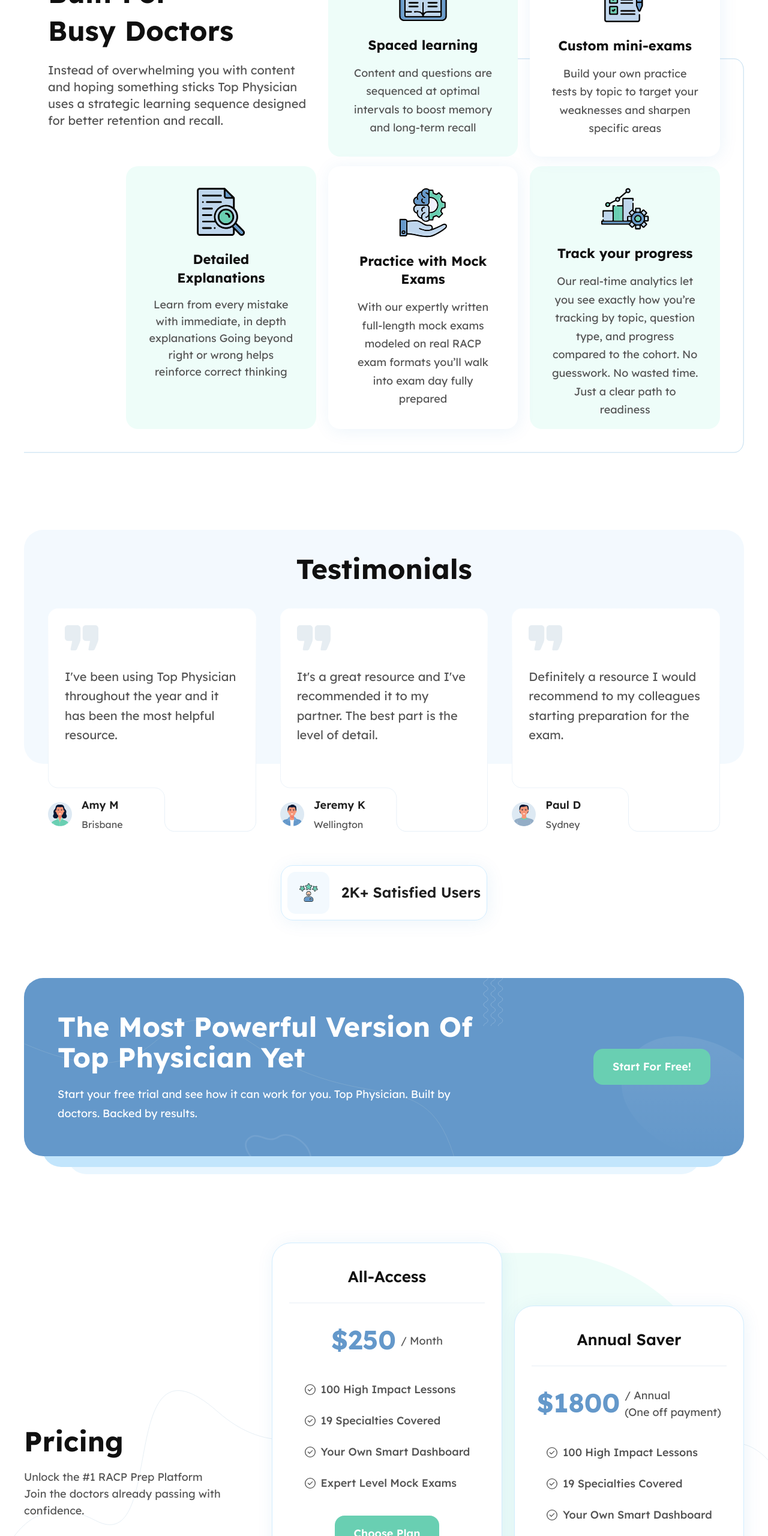
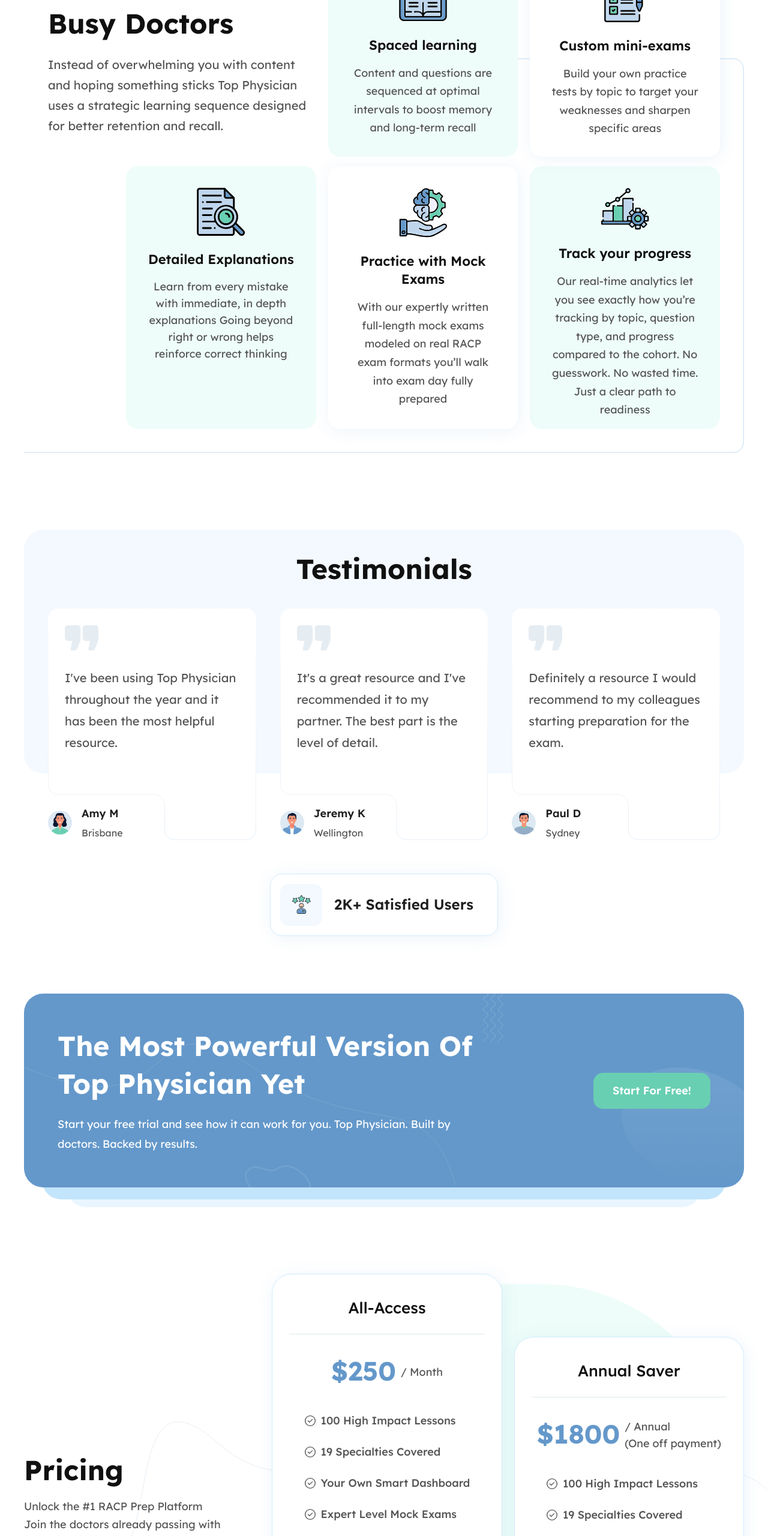
Before and after one commit to yashzindex/top-physician, a website: page public/index.html in a window 1280 px wide. Shown: the part 3956-6516 px from the top of the page at 60% size. Drawn offline with nearby package versions, Linux system fonts and the light colour scheme.

Commit message:
change in sections round 2

```diff
--- a/public/index.html
+++ b/public/index.html
@@ -854,7 +854,7 @@
                   class="text-background text-3xl md:text-4xl xl:text-5.5 2xl:text-50 font-bold md:text-left text-center leading-snug capitalize mb-3 md:mb-5 2xl:mb-8">
                   Built for <br class="hidden xl:block"> Busy Doctors
                 </h3>
-                <p class="text-base  lg:text-xl  md:text-left text-center">Instead of
+                <p class="text-base lg:text-xl md:text-left leading-170 text-center">Instead of
                   overwhelming you with content and hoping
                   something sticks Top Physician uses a strategic learning sequence
                   designed for better retention and recall.</p>
@@ -867,7 +867,7 @@
                     <img src="./image/spaced-learning.svg" alt="spaced-learning" class="object-contain h-full w-full">
                   </div>
                   <div class="h-full mt-auto">
-                    <h3 class=" font-bold text-background text-xl  lg:text-22 mt-7 mb-3 lg:mt-6 lg:mb-4">
+                    <h3 class="font-semibold text-background text-xl  lg:text-22 mt-7 mb-3 lg:mt-6 lg:mb-4">
                       Spaced learning</h3>
                     <p class=" text-base  lg:text-lg leading-170">Content and questions
                       are
@@ -880,7 +880,7 @@
                     <img src="./image/custom-mini-exm.svg" alt="custom-mini-exam" class="object-contain h-full w-full">
                   </div>
                   <div class="h-full mt-auto">
-                    <h3 class=" font-bold text-background text-xl  lg:text-22  mt-7 mb-3 lg:mt-6 lg:mb-4">
+                    <h3 class="font-semibold text-background text-xl  lg:text-22  mt-7 mb-3 lg:mt-6 lg:mb-4">
                       Custom mini-exams</h3>
                     <p class=" text-base  lg:text-lg leading-170">Build your own practice
                       tests by topic to target your weaknesses and sharpen specific areas</p>
@@ -899,7 +899,7 @@
                 </div>
                 <div class="h-full mt-auto">
 
-                  <h3 class=" font-bold text-background text-xl  lg:text-22  mt-7 mb-3 lg:mt-6 lg:mb-4">
+                  <h3 class="font-semibold text-background text-xl  lg:text-22  mt-7 mb-3 lg:mt-6 lg:mb-4">
                     Detailed Explanations</h3>
                   <p class=" text-base lg:text-lg ">Learn from every mistake with immediate, in depth explanations Going
                     beyond right or wrong helps reinforce correct
@@ -913,7 +913,7 @@
                 </div>
                 <div class="h-full mt-auto">
 
-                  <h3 class=" font-bold text-background text-xl  lg:text-22  mt-7 mb-3 lg:mt-6 lg:mb-4">Practice with
+                  <h3 class="font-semibold text-background text-xl  lg:text-22  mt-7 mb-3 lg:mt-6 lg:mb-4">Practice with
                     Mock
                     Exams</h3>
                   <p class=" text-base  lg:text-lg leading-170">With our expertly written full-length mock exams modeled on real RACP
@@ -927,7 +927,7 @@
                 </div>
                 <div class="h-full mt-auto">
 
-                  <h3 class=" font-bold text-background text-xl  lg:text-22  mt-7 mb-3 lg:mt-6 lg:mb-4">Track your
+                  <h3 class="font-semibold text-background text-xl  lg:text-22  mt-7 mb-3 lg:mt-6 lg:mb-4">Track your
                     progress</h3>
                   <p class=" text-base  lg:text-lg leading-170">Our real-time analytics let you see exactly how you’re tracking by
                     topic,
@@ -965,7 +965,7 @@
                     <img src="./image/Quote.svg" alt="quote" class="object-contain">
                   </div>
                   <div class="">
-                    <p class="text-lg xl:text-xl xxl:text-22 leading-relaxed">I've been using Top Physician throughout the year and it has been the most helpful resource.</p>
+                    <p class="text-lg xl:text-xl xxl:text-22 leading-180">I've been using Top Physician throughout the year and it has been the most helpful resource.</p>
                   </div>
 
                   <div class="absolute inset-0 -z-1">
@@ -992,7 +992,7 @@
                     <img src="./image/Quote.svg" alt="quote" class="object-contain">
                   </div>
                   <div class="">
-                    <p class="text-lg xl:text-xl xxl:text-22 leading-relaxed">It's a great resource and I've recommended it to my partner. The best part is the level of detail.</p>
+                    <p class="text-lg xl:text-xl xxl:text-22 leading-180">It's a great resource and I've recommended it to my partner. The best part is the level of detail.</p>
                   </div>
 
                   <div class="absolute inset-0 -z-1">
@@ -1019,7 +1019,7 @@
                     <img src="./image/Quote.svg" alt="quote" class="object-contain">
                   </div>
                   <div class="">
-                    <p class="text-lg xl:text-xl xxl:text-22 leading-relaxed">Definitely a resource I would recommend to my colleagues starting preparation for the exam.</p>
+                    <p class="text-lg xl:text-xl xxl:text-22 leading-180">Definitely a resource I would recommend to my colleagues starting preparation for the exam.</p>
                   </div>
 
                   <div class="absolute inset-0 -z-1">
@@ -1044,7 +1044,7 @@
 
         <!-- satisfied user -->
         <div class="w-fit mt-11 md:mt-14 xxl:mt-24 mx-auto">
-        <div class="rounded-2xl md:rounded-20 border border-[#D1EDFF] abs-shadow p-2.5 w-fit flex justify-center items-center gap-5">
+        <div class="rounded-2xl md:rounded-20 border border-[#D1EDFF] abs-shadow p-2.5 xl:p-4 !pr-5 xl:!pr-10 w-fit flex justify-center items-center gap-5">
             <div class="bg-accent rounded-[14px] p-3.5 flex justify-center items-center size-60px md:size-[70px]">
               <img src="./image/satisfied.svg" alt="satisfied" class="object-contain">
             </div>
@@ -1062,14 +1062,14 @@
           <div class="relative !overflow-hidden py-8 sm:py-10 md:py-14 xxl:py-16 px-6 md:px-10 xl:px-14 2xl:px-20 flex max-md:flex-col justify-between items-center max-md:text-center">
             <!-- content -->
             <div class="relative z-2 max-w-3xl max-md:pb-8 md:pr-10">
-              <h5 class="text-white text-3xl md:text-4xl xl:text-5.5 2xl:text-50 font-bold capitalize mb-3 md:mb-5 2xl:mb-9">The Most Powerful Version of Top Physician Yet</h5>
+              <h5 class="text-white text-3xl md:text-4xl xl:text-5.5 2xl:text-50 font-bold leading-snug capitalize mb-3 md:mb-5 2xl:mb-9">The Most Powerful Version of Top Physician Yet</h5>
               <div class="xxl:pr-56">
-                <p class="text-white text-base md:text-lg xxl:text-xxl leading-[175%] max-sm:px-2">Start your free trial and see how it can work for you.
+                <p class="text-white text-base md:text-lg xxl:text-xxl leading-180 max-sm:px-2">Start your free trial and see how it can work for you.
                   Top Physician. Built by doctors. Backed by results.</p>
               </div>
             </div>
             <div class="relative z-2">
-              <a href="#" class="inline-block whitespace-nowrap bg-accent-dark-green hover:bg-accent-dark-sky transition-all duration-300 py-3.5 px-8 xl:py-4 capitalize text-white text-lg xxl:text-22 font-semibold rounded-2xl xxl:rounded-20">Start for Free!</a>
+              <a href="#" class="inline-block whitespace-nowrap bg-accent-dark-green hover:bg-accent-light-green hover:text-accent-dark-green transition-all duration-300 py-3.5 px-8 xl:py-4 capitalize text-white text-lg xxl:text-22 font-semibold rounded-2xl xxl:rounded-20">Start for Free!</a>
             </div>
             <!-- blob -->
             <div class="absolute bottom-0 right-0 xl:-right-[3%] w-3/5 max-md:h-1/3 md:w-[20%]">
@@ -1109,7 +1109,7 @@
               >
                 Pricing
               </h6>
-              <p class="text-base lg:text-lg xxl:text-xl mb-2">
+              <p class="text-base lg:text-lg xxl:text-xl leading-170 mb-2">
                 Unlock the #1 RACP Prep Platform<br class="hidden sm:block" />
                 Join the doctors already passing with confidence.
               </p>
@@ -1126,11 +1126,11 @@
                 <div class="flex-1 h-full bg-white border border-[#D1EDFF] rounded-20 md:rounded-4xl abs-shadow" >
                   <div class="pt-5 pb-8 md:pt-9 px-5 xxs:px-7 md:pb-12 flex flex-col items-center">
                     <div class="mb-5 md:mb-6 2xl:mb-8">
-                      <h6 class="text-background text-22 xl:text-26 font-semibold">
+                      <h6 class="text-background text-22 xl:text-26 font-medium">
                         All-Access
                       </h6>
                     </div>
-                    <hr class="w-full border-t border-[#E8EFF5] mb-5 lg:mb-7" />
+                    <hr class="w-full border-t border-[#DEE8EF] mb-5 lg:mb-7" />
                     <div class="flex flex-row justify-center items-center gap-2 mb-8 xxl:mb-10">
                       <p
                         class="text-accent-dark-sky text-40 md:text-[44px] 2xl:text-50 font-bold mb-1"
@@ -1198,11 +1198,11 @@
                 >
                   <div class="pt-5 pb-8 md:pt-9 px-5 xxs:px-7 md:pb-12 flex flex-col items-center">
                     <div class="mb-5 md:mb-6 2xl:mb-8">
-                      <h6 class="text-background text-22 xl:text-26 font-semibold">
+                      <h6 class="text-background text-22 xl:text-26 font-medium">
                         Annual Saver
                     </div>
                     </h3>
-                    <hr class="w-full border-t border-[#E8EFF5] mb-5 lg:mb-7" />
+                    <hr class="w-full border-t border-[#DEE8EF] mb-5 lg:mb-7" />
                     <div class="flex flex-row justify-center items-center gap-2 mb-8 xxl:mb-10">
                       <p
                         class="text-accent-dark-sky text-40 md:text-[44px] 2xl:text-50 font-bold mb-1"
```
Also changed, not shown: public/css/output.css.
